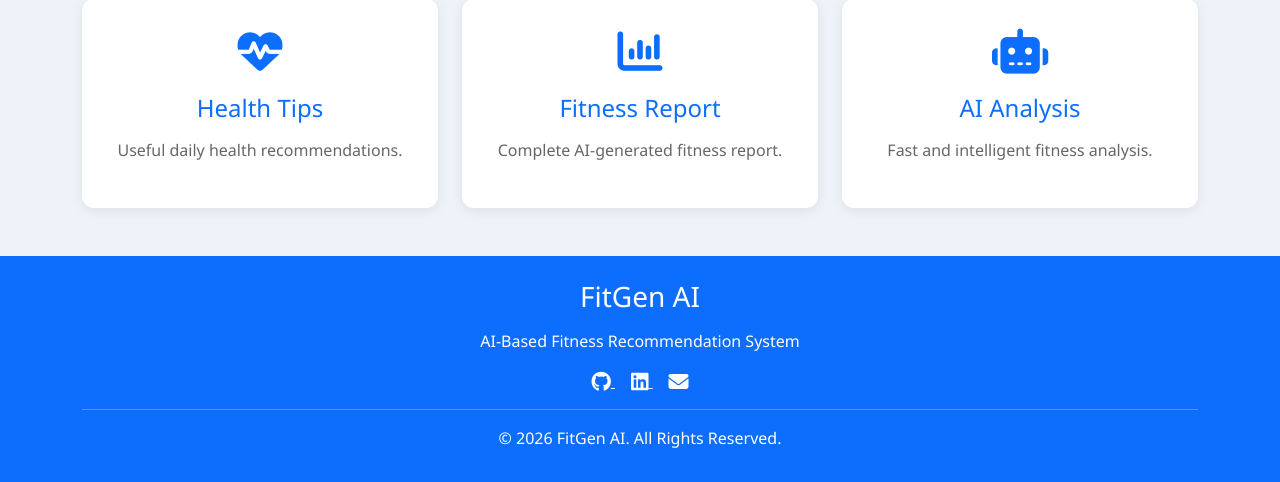
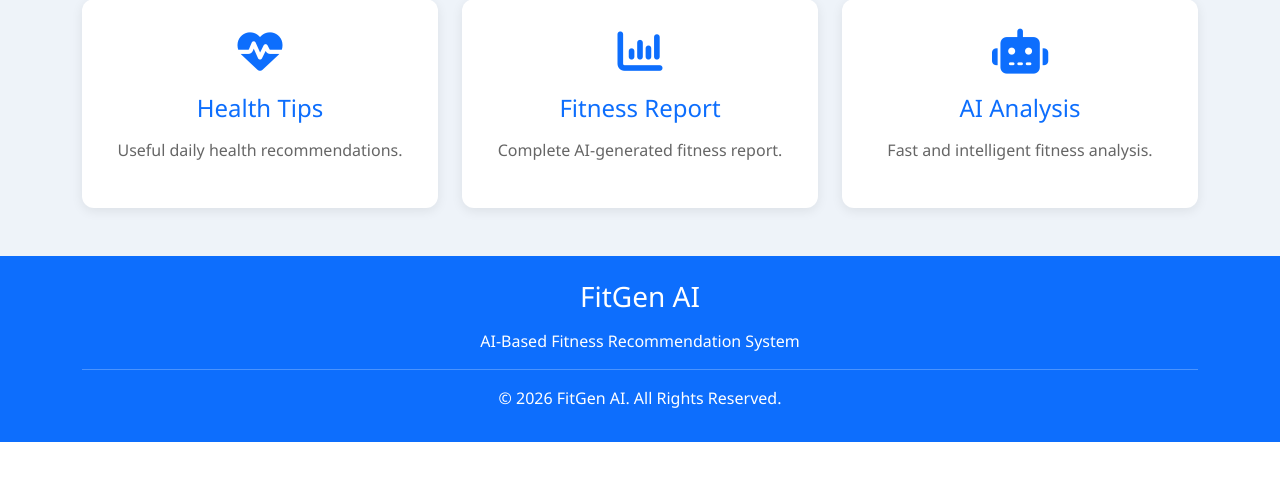
Before and after one commit to akshithreddy28/FitGen-AI, a Flask app: page / in a window 1280 px wide. Shown: the part 1645-2127 px from the top of the page. After the commit the page ends 2087 px from the top, so only its background shows below. Run offline with Flask 3, Linux system fonts and the light colour scheme; parts of the project's set-up code (start-up, migrations or seed data) failed here and were passed over.

Commit message:
Ready for deployment

```diff
--- a/templates/index.html
+++ b/templates/index.html
@@ -483,23 +483,6 @@ AI-Based Fitness Recommendation System
 
 <div class="my-3">
 
-<a href="#" class="text-white me-3">
-
-<i class="fab fa-github fa-lg"></i>
-
-</a>
-
-<a href="#" class="text-white me-3">
-
-<i class="fab fa-linkedin fa-lg"></i>
-
-</a>
-
-<a href="#" class="text-white">
-
-<i class="fas fa-envelope fa-lg"></i>
-
-</a>
 
 </div>
 
```
